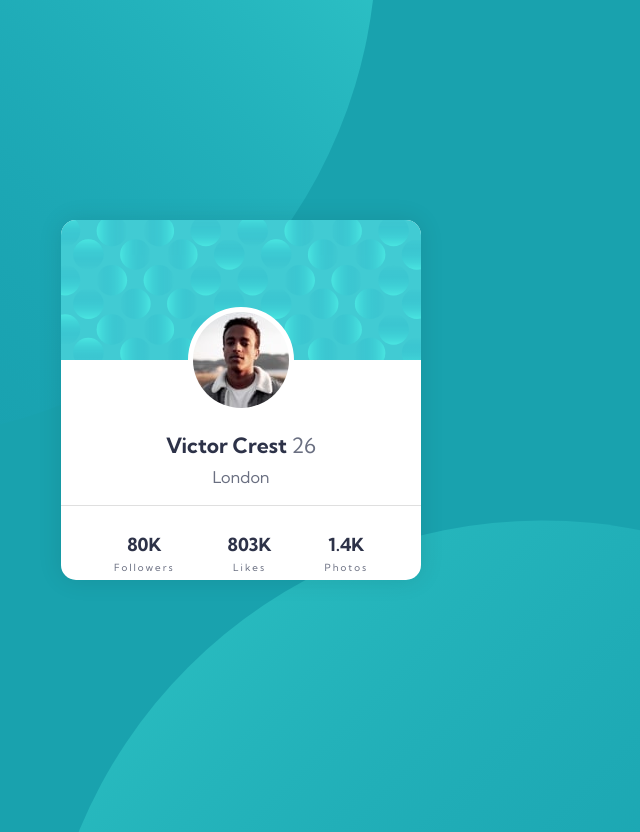
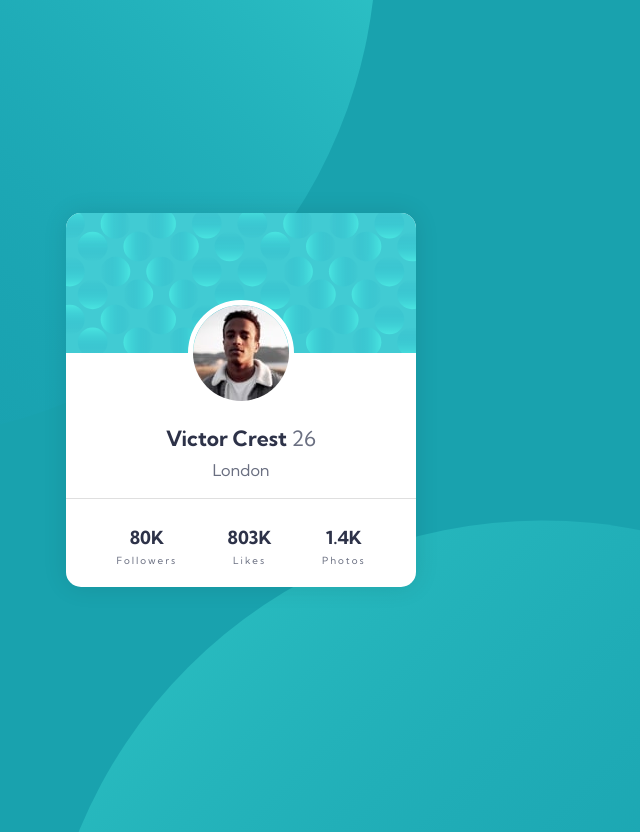
Before and after one commit to paiput/frontend-mentor, a plain HTML site: page profile-card-component/index.html in a window 1280 px wide. Shown: the top 832 px of the page, without its empty margins (399-1039 px from the left). Drawn offline with Linux system fonts and the light colour scheme.

Commit message:
Update style.css

```diff
--- a/profile-card-component/styles/style.css
+++ b/profile-card-component/styles/style.css
@@ -52,8 +52,8 @@ body {/*
 
 /* CARD */
 .card {
-    width: 360px;
-    height: 360px;
+    width: 350px;
+    height: 374px;
     background-color: #ffffff;
     border-radius: 15px;
     overflow: hidden;
```
